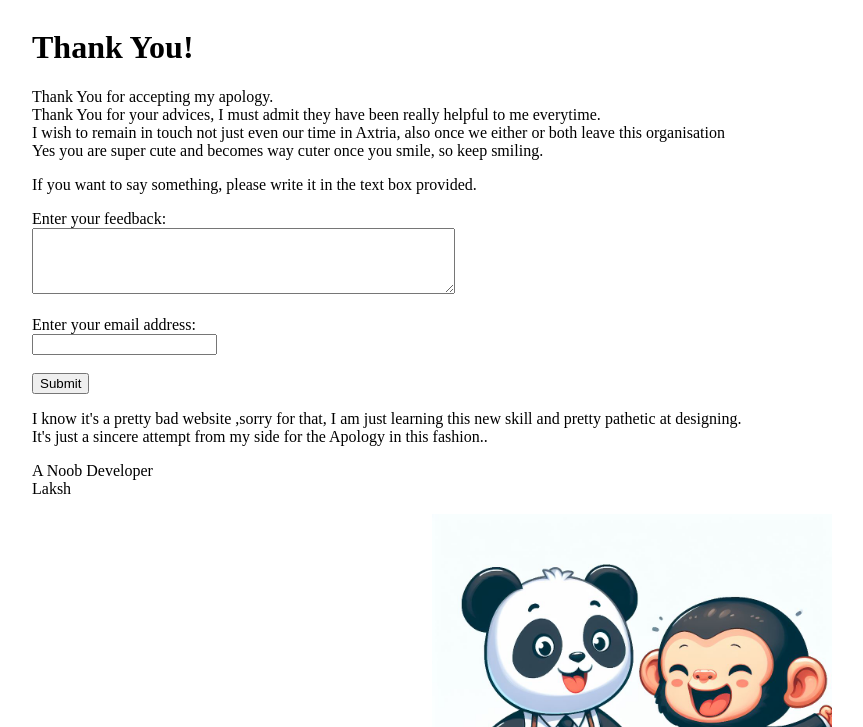
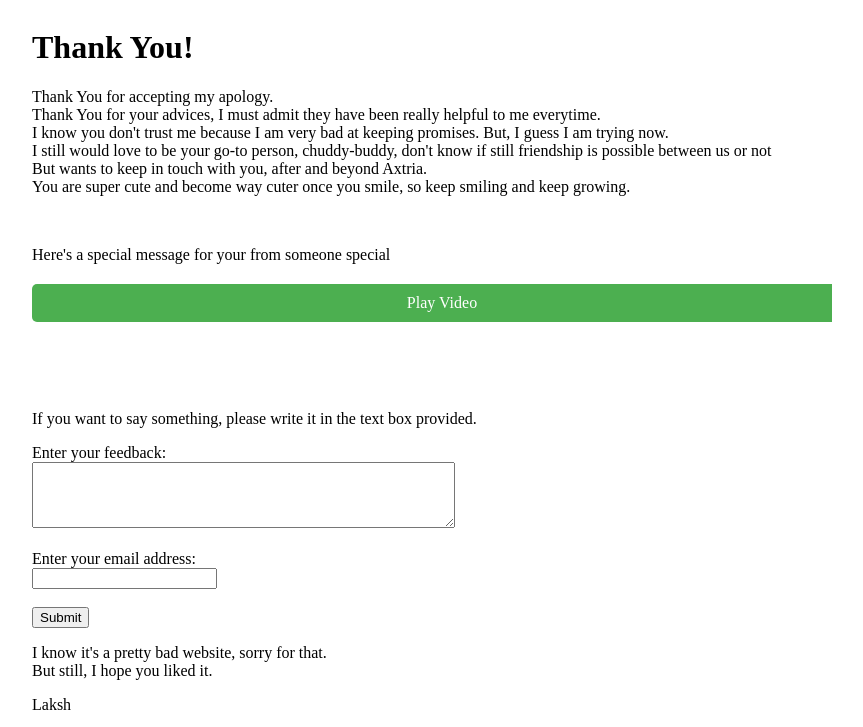
Before and after one commit to lakshayjain99/apology, a Flask app: page /yes in a window 1280 px wide. Shown: the top 727 px of the page, without its empty margins (208-1071 px from the left). Run offline with Flask 3, Linux system fonts and the light colour scheme.

Commit message:
Update yes.html

```diff
--- a/templates/yes.html
+++ b/templates/yes.html
@@ -9,11 +9,25 @@
         max-width: 800px; /* Set maximum width for the content */
         margin: 0 auto; /* Center the content horizontally */
         overflow: hidden; /* Clear floats */
+        text-align: left; /* Align text to the left */
     }
     .image {
         max-width: 50%; /* Set maximum width for the image */
         float: right; /* Float the image to the right */
         margin-left: 20px; /* Add margin for spacing */
+    }
+    .video-button {
+        display: block; /* Make the button a block element */
+        width: 100%; /* Make the button take full width */
+        padding: 10px;
+        background-color: #4CAF50; /* Green background */
+        color: white; /* White text */
+        text-align: center; /* Center text */
+        text-decoration: none; /* Remove underline */
+        border-radius: 5px; /* Rounded corners */
+        margin-top: 20px; /* Space above the button */
+        font-size: 16px; /* Font size */
+        cursor: pointer; /* Pointer cursor on hover */
     }
 </style>
 </head>
@@ -31,12 +45,19 @@
         <br>
         Thank You for your advices, I must admit they have been really helpful to me everytime.
         <br>
-        I wish to remain in touch not just even our time in Axtria, also once we either or both leave this organisation
+        I know you don't trust me because I am very bad at keeping promises. But, I guess I am trying now.
         <br>
-        Yes you are super cute and becomes way cuter once you smile, so keep smiling.
-
+        I still would love to be your go-to person, chuddy-buddy, don't know if still friendship is possible between us or not
+        <br>
+        But wants to keep in touch with you, after and beyond Axtria.
+        <br>
+        You are super cute and become way cuter once you smile, so keep smiling and keep growing.
     </p>
-
+    <br>
+    <p> Here's a special message for your from someone special</p>
+    <!-- Button to play video -->
+    <a href="{{ url_for('static', filename='kareena.mp4') }}" class="video-button">Play Video</a>
+    <br><br><br><br>
     <p>
         If you want to say something, please write it in the text box provided.
     </p>
@@ -52,18 +73,21 @@
     </form>
 
     <p>
-    I know it's a pretty bad website ,sorry for that, I am just learning this new skill and pretty pathetic at designing.
-    </br>
-    It's just a sincere attempt from my side for the Apology in this fashion..
+        I know it's a pretty bad website, sorry for that.
+        <br>
+        But still, I hope you liked it.
     </p>
     <p>
-    A Noob Developer
-    </br>
-    Laksh
+        Laksh
     </p>
 
-    <!-- Image -->
+    <!-- First Image -->
+
+    <img class="image" src="{{ url_for('static', filename='samosa.jpeg') }}" alt="">
+    <!-- Second Image -->
     <img class="image" src="{{ url_for('static', filename='happy.jpeg') }}" alt="Your Image Description">
+
+
 </div>
 
 </body>
```
